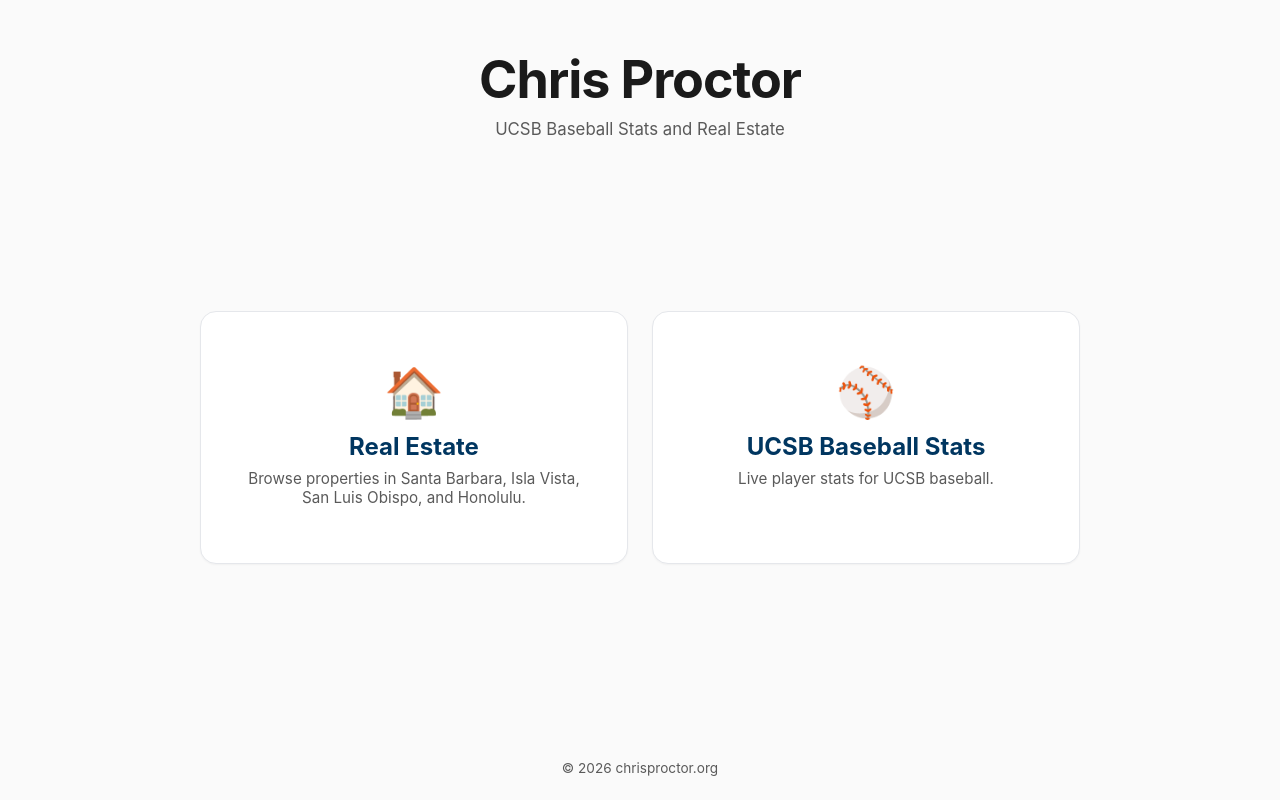
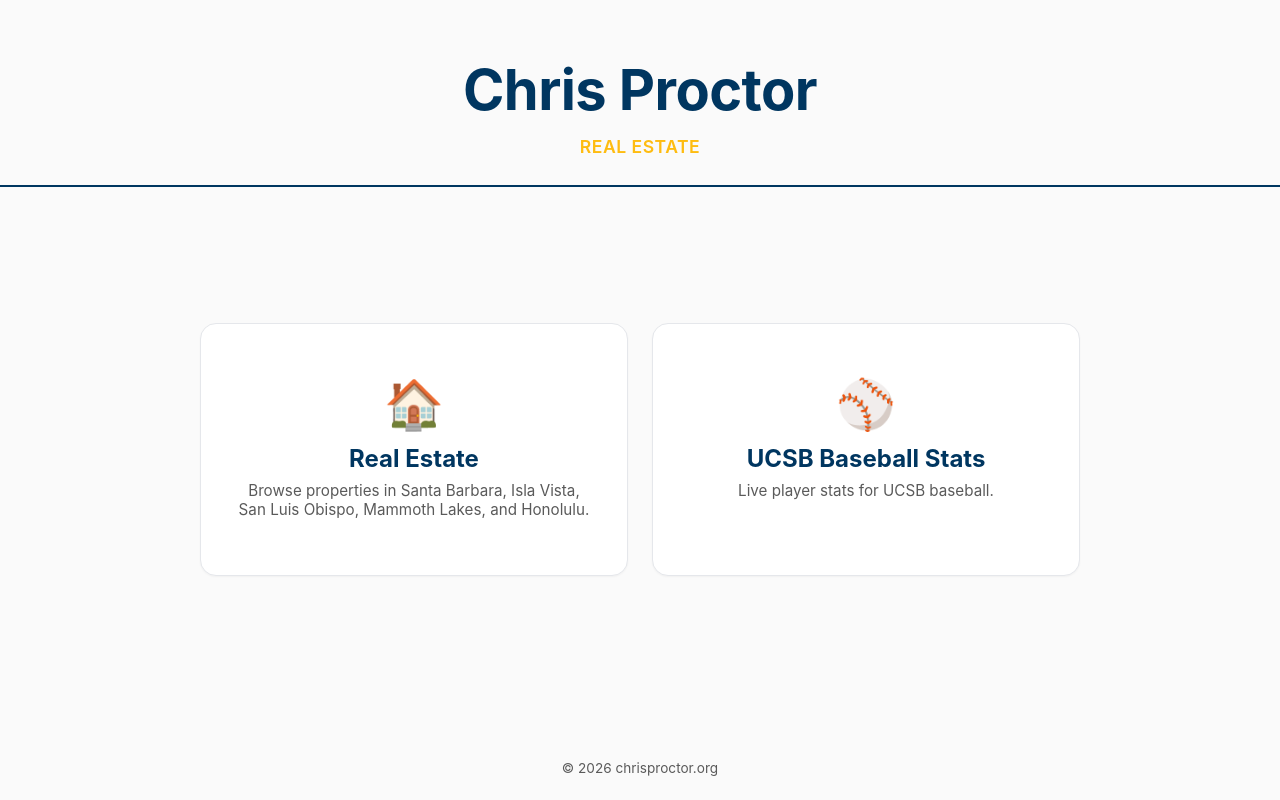
Before and after one commit to cpinsb/chrisproctor.org, a plain HTML site: page index.html in a window 1280 px wide. Drawn offline with Linux system fonts and the light colour scheme.

Commit message:
Enhance landing page header design

```diff
--- a/index.html
+++ b/index.html
@@ -24,18 +24,24 @@
       flex-direction: column;
     }
     header {
-      padding: 48px 24px 24px;
+      padding: 56px 24px 28px;
       text-align: center;
+      border-bottom: 2px solid var(--ucsb-blue);
     }
     header h1 {
-      margin: 0 0 8px;
-      font-size: clamp(2rem, 5vw, 3.25rem);
-      letter-spacing: -0.02em;
+      margin: 0 0 12px;
+      font-size: clamp(2.2rem, 5vw, 3.5rem);
+      font-weight: 700;
+      letter-spacing: -0.01em;
+      color: var(--ucsb-blue);
     }
     header p {
       margin: 0;
-      color: var(--muted);
-      font-size: 1.05rem;
+      color: var(--ucsb-gold);
+      font-size: 1.1rem;
+      font-weight: 600;
+      letter-spacing: 0.5px;
+      text-transform: uppercase;
     }
     main {
       flex: 1;
@@ -94,14 +100,14 @@
 <body>
   <header>
     <h1>Chris Proctor</h1>
-    <p>UCSB Baseball Stats and Real Estate</p>
+    <p>Real Estate</p>
   </header>
   <main>
     <div class="grid">
       <a class="tile" href="/realestate/">
         <div class="icon">🏠</div>
         <h2>Real Estate</h2>
-        <p>Browse properties in Santa Barbara, Isla Vista, San Luis Obispo, and Honolulu.</p>
+        <p>Browse properties in Santa Barbara, Isla Vista, San Luis Obispo, Mammoth Lakes, and Honolulu.</p>
       </a>
       <a class="tile" href="/UCSBbaseballstats/">
         <div class="icon">⚾</div>
```
Also changed, not shown: UCSBbaseballstats/index.html (+2 -1 lines).
